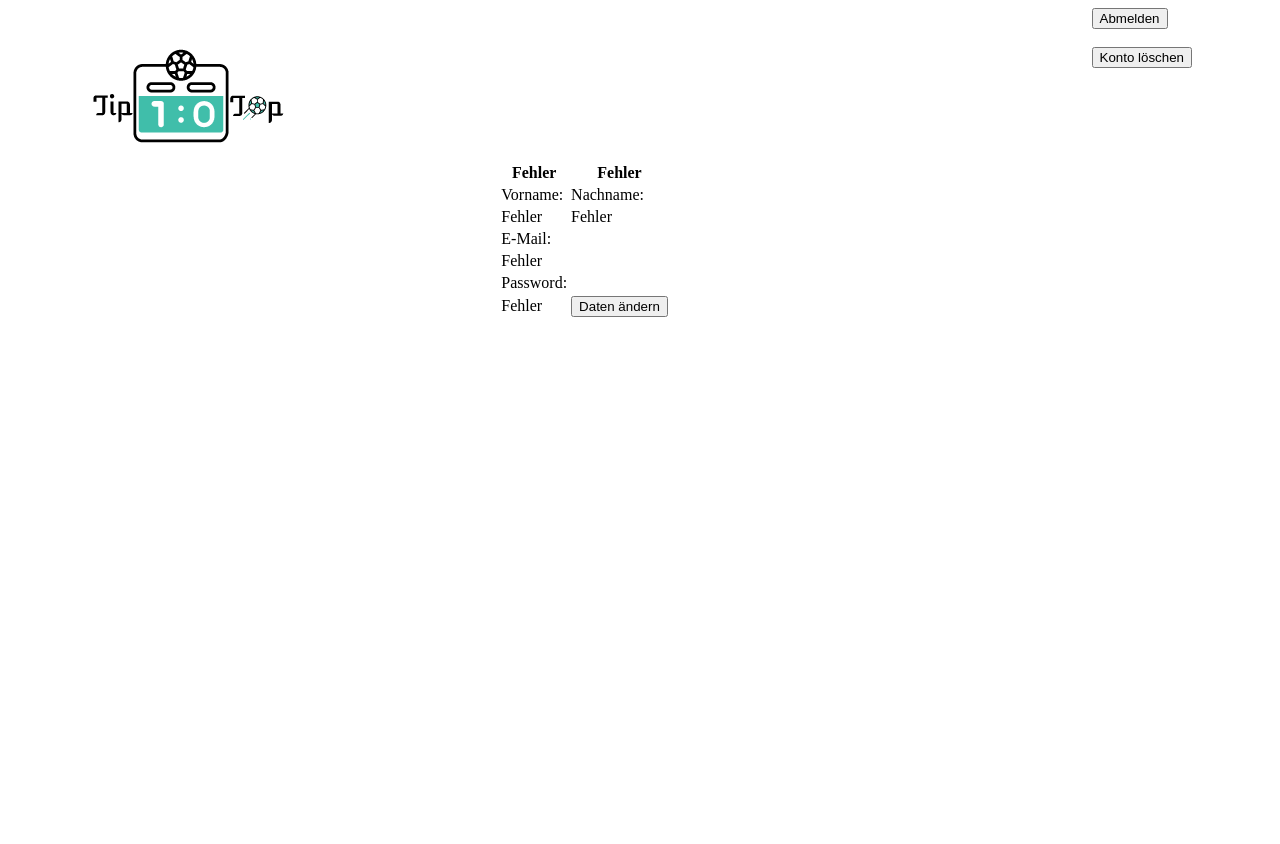
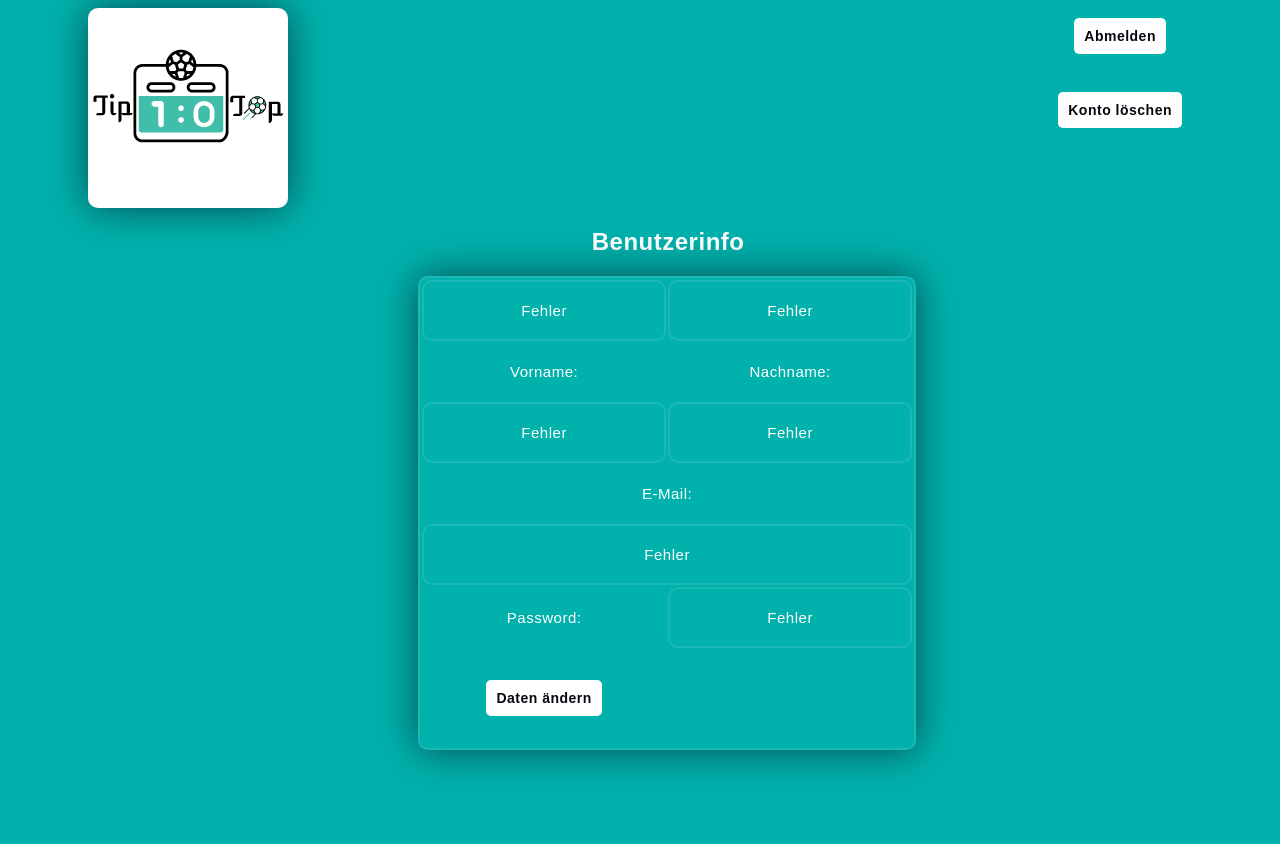
Before and after one commit to TadNodir/TTS_Project, a PHP site: page /tts/Profile/Profile.php in a window 1280 px wide. Before the commit the page ends 317 px from the top, so only its background shows below. Run offline with PHP 8.4, Linux system fonts and the light colour scheme.

Commit message:
Frontend der Profilseite

```diff
--- /dev/null
+++ b/Profile/Profile.css
@@ -0,0 +1,140 @@
+
+body {
+    background-color: #00B1AC;
+}
+
+img {
+    align-self: center;
+    flex-grow: 3;
+    max-width: 100%;
+    position: relative;
+    border-radius: 10px;
+    backdrop-filter: blur(10px);
+    border: 2px solid rgba(255, 255, 255, 0.1);
+    box-shadow: 0 0 40px rgba(8, 7, 16, 0.6);
+}
+
+.flex-container{
+    text-align: center;
+    display: flex;
+    flex-direction: row;
+    justify-content: space-between;
+    margin-inline: 5rem;
+}
+
+.flex-item-middle{
+    width: 500px;
+    margin-top: 200px;
+    margin-bottom: 50px;
+    align-self: center;
+}
+
+body * {
+    font-family: 'Poppins', sans-serif;
+    color: #ffffff;
+    letter-spacing: 0.5px;
+    outline: none;
+    border: none;
+}
+
+label {
+    display: block;
+    margin-top: 30px;
+    font-size: 16px;
+    font-weight: 500;
+}
+
+table {
+    max-width: 500px;
+    border-radius: 10px;
+    backdrop-filter: blur(10px);
+    border: 2px solid rgba(255, 255, 255, 0.1);
+    box-shadow: 0 0 40px rgba(8, 7, 16, 0.6);
+}
+
+th, td {
+    width: 200px;
+    padding: 20px;
+    margin: 10px;
+    text-align: center;
+    font-weight: 300;
+    font-size: 15px;
+}
+
+.tbl {
+    justify-content: center;
+    border: 2px solid rgba(255, 255, 255, 0.1);
+    border-radius: 10px;
+}
+
+#benutzername, #email, #password, #passwordRe {
+    display: block;
+    height: 40px;
+    width: 100%;
+    background-color: rgba(255, 255, 255, 0.3);
+    border-radius: 3px;
+    padding: 0 10px;
+    margin-top: 8px;
+    font-size: 15px;
+    font-weight: 300;
+    justify-content: center;
+}
+
+button, .logout {
+    padding: 10px;
+    font-size: 14px;
+    background: white;
+    color: #080710;
+    font-weight: 600;
+    border-radius: 5px;
+    cursor: pointer;
+    margin: 10px;
+}
+
+button:hover, .logout:hover {
+    background-color: rgba(255, 255, 255, 0.47);
+}
+
+.form-popup{
+    display: none;
+    flex-grow: 3;
+    max-width: 100%;
+    background-color: rgba(255, 255, 255, 0.13);
+    position: relative;
+    border-radius: 10px;
+    backdrop-filter: blur(10px);
+    border: 2px solid rgba(255, 255, 255, 0.1);
+    box-shadow: 0 0 40px rgba(8, 7, 16, 0.6);
+    padding: 50px 35px;
+}
+
+.delete-popup{
+    display: none;
+}
+
+.erfolg{
+    color: lawngreen;
+}
+
+.fehlermeldung{
+    color: red;
+}
+
+@media screen and (max-width: 650px) {
+    .flex-container{
+        flex-direction: column;
+    }
+
+    .flex-item-middle {
+        width: 325px;
+        margin-top: 30px;
+    }
+
+    .flex-item-right{
+        align-self: center;
+    }
+
+    .flex-item-left{
+        align-self: center;
+    }
+}
--- a/Profile/Profile.php
+++ b/Profile/Profile.php
@@ -39,63 +39,18 @@ function Trashmail($e){
 <!DOCTYPE html>
 <html lang="de">
 <head>
-    <meta charset="UTF-8" />
+    <meta charset="UTF-8" name="viewport" content="width=device-width, initial-scale=1.0">
+    <link href="Profile.css" rel="stylesheet" type="text/css" media="screen">
     <title>Profile</title>
-    <style>
-
-
-
-
-        .flex-container{
-            display: flex;
-            height: 500px;
-            flex-direction: row;
-            justify-content: space-between;
-            margin-inline: 5rem;
-        }
-
-        .flex-item-middle{
-            align-self: center;
-        }
-
-        .form-popup{
-            display: none;
-        }
-
-        .delete-popup{
-            display: none;
-        }
-
-        .erfolg{
-            color: lawngreen;
-        }
-
-        .fehlermeldung{
-            color: red;
-        }
-
-        @media (max-width: 800px) {
-            .flex-container{
-                flex-direction: column;
-            }
-
-            .flex-item-right{
-                align-self: center;
-            }
-
-            .flex-item-left{
-                align-self: center;
-            }
-        }
-    </style>
-
     <script>
         function openForm() {
             document.getElementById("myForm").style.display = "block";
+            document.getElementById("infoTable").style.display = "none";
         }
 
         function closeForm(){
             document.getElementById("myForm").style.display = "none";
+            document.getElementById("infoTable").style.display = "block";
         }
 
         function openDelete() {
@@ -126,13 +81,16 @@ function Trashmail($e){
     </script>
 </head>
 <body>
+
 <div class="flex-container">
+
     <div class="flex-item-left">  <a href="../Hauptseite/Hauptseite.php"> <img src="../logo_200x200.png" alt="TTS-Logo"> </a> </div>
 
     <div class="flex-item-middle">
-        <table>
+        <h2>Benutzerinfo</h2>
+        <table id="infoTable">
             <tr>
-                <th>
+                <th class="tbl">
                     <?php
                     //echo mysqli_fetch_assoc(mysqli_query($conn, "SELECT nickname FROM swe_tts.benutzer where id=1"))["nickname"];
 
@@ -146,7 +104,7 @@ function Trashmail($e){
                     }
                     ?>
                 </th>
-                <th>
+                <th class="tbl">
                     <?php
                     //echo mysqli_fetch_assoc(mysqli_query($conn, "SELECT punktestand FROM swe_tts.benutzer where id=1"))["punktestand"];
 
@@ -169,7 +127,7 @@ function Trashmail($e){
                 <td> Nachname: </td>
             </tr>
             <tr>
-                <td>
+                <td class="tbl">
                     <?php
                     //echo mysqli_fetch_assoc(getQueryResult($conn, "SELECT vorname FROM swe_tts.benutzer where id=1"))["vorname"];
 
@@ -183,7 +141,7 @@ function Trashmail($e){
                     }
                     ?>
                 </td>
-                <td>
+                <td class="tbl">
                     <?php
                     //echo mysqli_fetch_assoc(mysqli_query($conn, "SELECT nachname FROM swe_tts.benutzer where id=1"))["nachname"];
 
@@ -203,7 +161,7 @@ function Trashmail($e){
                 <td colspan="2"> E-Mail: </td>
             </tr>
             <tr>
-                <td colspan="2">
+                <td colspan="2" class="tbl">
                     <?php
                     //$emaol = getQueryResult($conn,"SELECT email FROM swe_tts.benutzer");
                     //echo mysqli_fetch_assoc($emaol)["email"];
@@ -220,9 +178,7 @@ function Trashmail($e){
             </tr>
             <tr>
                 <td> Password: </td>
-            </tr>
-            <tr>
-                <td>
+                <td class="tbl">
                     <?php
                     //echo mysqli_fetch_assoc(mysqli_query($conn, "SELECT passwort FROM swe_tts.benutzer where id=1"))["passwort"];
 
@@ -236,6 +192,8 @@ function Trashmail($e){
                     }
                     ?>
                 </td>
+            </tr>
+            <tr>
                 <td>
                     <button class="open-button" onclick="openForm()"> Daten ändern </button>
                 </td>
@@ -251,24 +209,16 @@ function Trashmail($e){
                 <label for="benutzername"> Benutzername: </label>
                 <input type="text" name="benutzer" id="benutzername">
 
-                <br> <br>
-
                 <label for="email"> E-mail: </label>
                 <input type="email" name="email" id="email">
-
-                <br> <br>
 
                 <label for="password"> Password: </label>
                 <input type="password" name="password" id="password">
                 <label> <input type="checkbox" onclick="myPassword()"> Show Password </label>
 
-                <br> <br>
-
                 <label for="passwordRe"> Password bestätigen: </label>
                 <input type="password" name="passwordRe" id="passwordRe">
                 <label> <input type="checkbox" onclick="myPasswordRe()"> Show Password </label>
-
-                <br> <br>
 
                 <button type="submit" class="btn"> Daten ändern </button>
                 <button type="button" class="btn cancel" onclick="closeForm()"> Abbrechen </button>
@@ -348,10 +298,9 @@ function Trashmail($e){
         ?>
 
     </div>
-    <br> <br>
     <div class="flex-item-right">
         <form name="Abmelden" action="../Anmeldung/Anmeldung.php">
-            <input type="submit" value="Abmelden">
+            <input type="submit" class="logout" value="Abmelden">
         </form>
         <br>
         <button class="delete-button" onclick="openDelete()"> Konto löschen </button>
```
